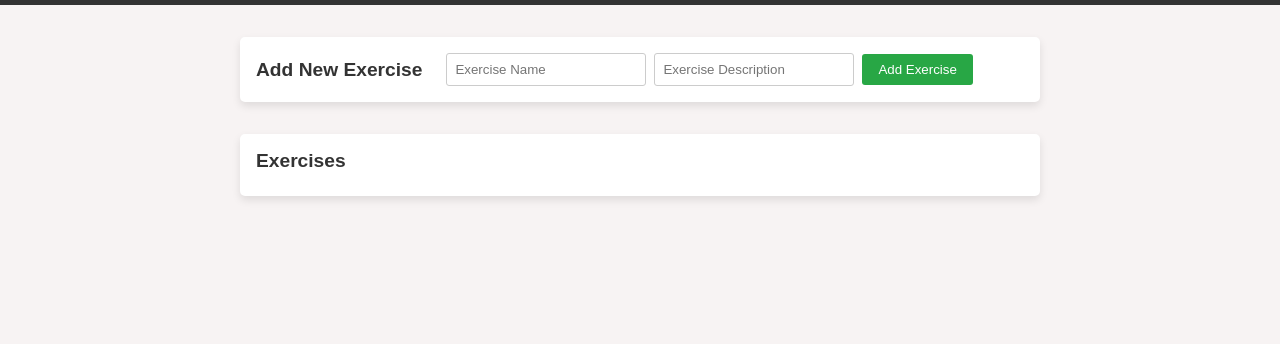
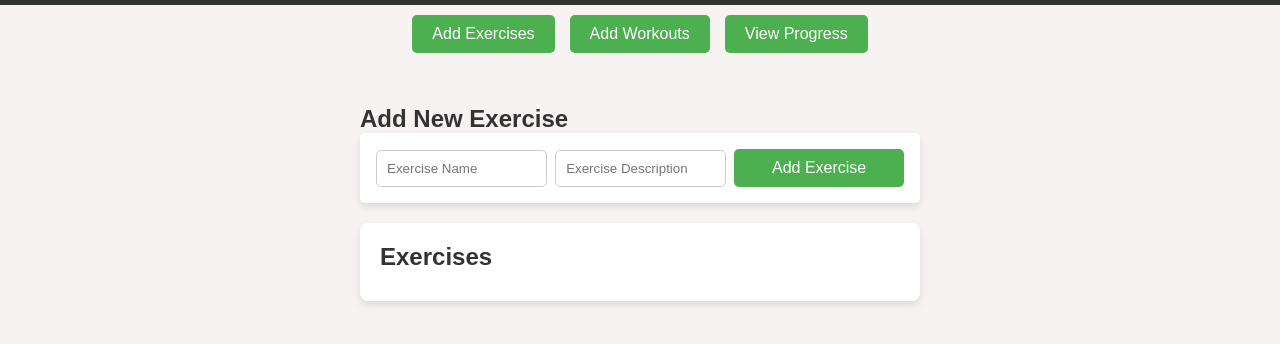
Before and after one commit to jaxsonkahl/Personal-Fitness-Tracker, a website: page src/frontend/index.html in a window 1280 px wide. Shown: the part 66-410 px from the top of the page. Drawn offline with Linux system fonts and the light colour scheme; no server answers.

Commit message:
Added tabs to switch between exercises, workouts, and progress

```diff
--- a/src/frontend/app.js
+++ b/src/frontend/app.js
@@ -75,6 +75,22 @@ async function getExercises() {
     }
 }
 
+function showTab(tabId) {
+    const tabs = document.querySelectorAll('.tab-content');
+    tabs.forEach(tab => {
+        tab.style.display = 'none';
+    });
+
+    document.getElementById(tabId).style.display = 'block';
+}
+
+// Initialize by showing the Add Exercise tab
+window.onload = () => {
+    getExercises();
+    showTab('addExerciseTab');
+};
+
+
 function showNotification(message, type) {
     const notification = document.getElementById('notification');
     notification.textContent = message;
@@ -85,6 +101,39 @@ function showNotification(message, type) {
         notification.style.display = 'none';
     }, 3000); // Hide after 3 seconds
 }
+async function populateExerciseOptions() {
+    try {
+        const response = await fetch(`${API_URL}/exercises`);
+        const exercises = await response.json();
+
+        // Populate options for adding workout
+        const workoutExerciseSelect = document.getElementById('workout-exercise');
+        workoutExerciseSelect.innerHTML = '';
+        exercises.forEach(exercise => {
+            const option = document.createElement('option');
+            option.value = exercise.exercise_id;
+            option.textContent = exercise.name;
+            workoutExerciseSelect.appendChild(option);
+        });
+
+        // Populate options for viewing progress
+        const progressExerciseSelect = document.getElementById('progress-exercise');
+        progressExerciseSelect.innerHTML = '';
+        exercises.forEach(exercise => {
+            const option = document.createElement('option');
+            option.value = exercise.exercise_id;
+            option.textContent = exercise.name;
+            progressExerciseSelect.appendChild(option);
+        });
+    } catch (error) {
+        console.error('Error populating exercises:', error);
+    }
+}
+
+// Populate exercise options on page load
+populateExerciseOptions();
+
+
 
 // Set up the event listener only once
 window.addEventListener('DOMContentLoaded', () => {
--- a/src/frontend/index.html
+++ b/src/frontend/index.html
@@ -13,21 +13,60 @@
         <h1>Personal Workout Tracker</h1>
     </header>
 
-    <!-- Notification Area -->
-    <div id="notification" class="notification"></div>
+    <!-- Tab Navigation -->
+    <nav class="tab-navigation">
+        <button class="tab-button" onclick="showTab('addExerciseTab')">Add Exercises</button>
+        <button class="tab-button" onclick="showTab('addWorkoutTab')">Add Workouts</button>
+        <button class="tab-button" onclick="showTab('viewProgressTab')">View Progress</button>
+    </nav>
 
     <!-- Main Content -->
     <main>
-        <section class="form-section">
+        <!-- Notification div -->
+        <div id="notification" class="notification"></div>
+
+        <!-- Add Exercises Tab Content -->
+        <section id="addExerciseTab" class="tab-content">
             <h2>Add New Exercise</h2>
-            <input type="text" id="exercise-name" placeholder="Exercise Name" required>
-            <input type="text" id="exercise-description" placeholder="Exercise Description" required>
-            <button id="addExerciseButton">Add Exercise</button>
+            <div class="form-section">
+                <input type="text" id="exercise-name" placeholder="Exercise Name" required>
+                <input type="text" id="exercise-description" placeholder="Exercise Description" required>
+                <button id="addExerciseButton">Add Exercise</button>
+            </div>
+            <div class="exercises-section">
+                <h2>Exercises</h2>
+                <ul id="exercise-list"></ul>
+            </div>
         </section>
 
-        <section class="exercises-section">
-            <h2>Exercises</h2>
-            <ul id="exercise-list"></ul>
+        <!-- Add Workouts Tab Content -->
+        <section id="addWorkoutTab" class="tab-content">
+            <h2>Add Workout</h2>
+            <div class="form-section">
+                <select id="workout-exercise" required>
+                    <!-- Options will be populated by JavaScript -->
+                </select>
+                <input type="date" id="workout-date" required>
+                <input type="number" id="workout-reps" placeholder="Repetitions" required>
+                <input type="number" id="workout-sets" placeholder="Sets" required>
+                <input type="number" id="workout-weight" placeholder="Weight" required>
+                <button id="addWorkoutButton">Add Workout</button>
+            </div>
+        </section>
+
+        <!-- View Progress Tab Content -->
+        <section id="viewProgressTab" class="tab-content">
+            <h2>View Progress</h2>
+            <p>Select exercise and date range to view progress.</p>
+            <div class="form-section">
+                <select id="progress-exercise">
+                    <!-- Options populated by JavaScript -->
+                </select>
+                <input type="date" id="progress-start-date">
+                <input type="date" id="progress-end-date">
+                <button id="viewProgressButton">View Progress</button>
+            </div>
+            <canvas id="progressChart" width="400" height="200"></canvas>
         </section>
     </main>
 </body>
--- a/src/frontend/style.css
+++ b/src/frontend/style.css
@@ -26,15 +26,46 @@ body {
 
 /* Main content styling */
 main {
-    width: 80%;
-    max-width: 800px;
+    width: 90%;
+    max-width: 1000px; /* Adjusted for overall layout */
     margin-top: 2rem;
     display: flex;
     flex-direction: column;
+    align-items: center;
     gap: 2rem;
 }
 
-/* Form section styling */
+/* Tab Navigation */
+.tab-navigation {
+    display: flex;
+    justify-content: center;
+    gap: 15px;
+    margin-top: 10px;
+}
+
+.tab-button {
+    padding: 10px 20px;
+    font-size: 16px;
+    cursor: pointer;
+    background-color: #4CAF50;
+    color: white;
+    border: none;
+    border-radius: 5px;
+}
+
+.tab-button:hover {
+    background-color: #45a049;
+}
+
+/* Tab Content Styling */
+.tab-content {
+    display: none;
+    padding: 20px;
+    max-width: 600px;
+    margin: 0 auto;
+}
+
+/* Form Section Styling */
 .form-section {
     display: flex;
     align-items: center;
@@ -46,45 +77,48 @@ main {
 }
 
 .form-section h2 {
-    font-size: 1.2rem;
+    font-size: 1.5rem;
     color: #333;
-    margin-right: 1rem;
+    margin-bottom: 10px;
 }
 
 .form-section input {
-    padding: 0.5rem;
+    padding: 10px;
     border: 1px solid #ccc;
-    border-radius: 3px;
+    border-radius: 5px;
     width: 100%;
-    max-width: 200px;
 }
 
 .form-section button {
-    padding: 0.5rem 1rem;
-    background-color: #28a745;
+    padding: 10px;
+    background-color: #4CAF50;
     color: white;
     border: none;
-    border-radius: 3px;
+    border-radius: 5px;
+    font-size: 16px;
     cursor: pointer;
-    transition: background-color 0.3s ease;
+    width: 100%;
 }
 
 .form-section button:hover {
-    background-color: #0f532c;
+    background-color: #45a049;
 }
 
-/* Exercises section styling */
+/* Exercises Section Styling */
 .exercises-section {
     background-color: white;
-    padding: 1rem;
-    border-radius: 5px;
+    padding: 20px;
+    border-radius: 8px;
     box-shadow: 0 4px 8px rgba(0, 0, 0, 0.1);
+    width: 80%; /* Increased width */
+    max-width: 600px; /* Increased max width for larger screens */
+    margin-top: 20px;
 }
 
 .exercises-section h2 {
-    font-size: 1.2rem;
+    font-size: 1.5rem;
     color: #333;
-    margin-bottom: 0.5rem;
+    margin-bottom: 10px;
 }
 
 #exercise-list {
@@ -93,13 +127,15 @@ main {
 }
 
 #exercise-list li {
-    padding: 0.5rem 0;
-    border-bottom: 1px solid #ddd;
+    padding: 10px;
+    border-bottom: 1px dotted #9b9b9ba8;
 }
 
 #exercise-list li:last-child {
     border-bottom: none;
 }
+
+/* Notification Styling */
 .notification {
     position: fixed;
     top: 15px;
@@ -119,3 +155,13 @@ main {
 .notification.error {
     background-color: #f44336;
 }
+
+/* Tab-Specific Content */
+#addExerciseTab, #addWorkoutTab, #viewProgressTab {
+    display: none;
+}
+
+.exercises-section, .workouts-section, .progress-section {
+    margin-top: 20px;
+    width: 100%;
+}
```
